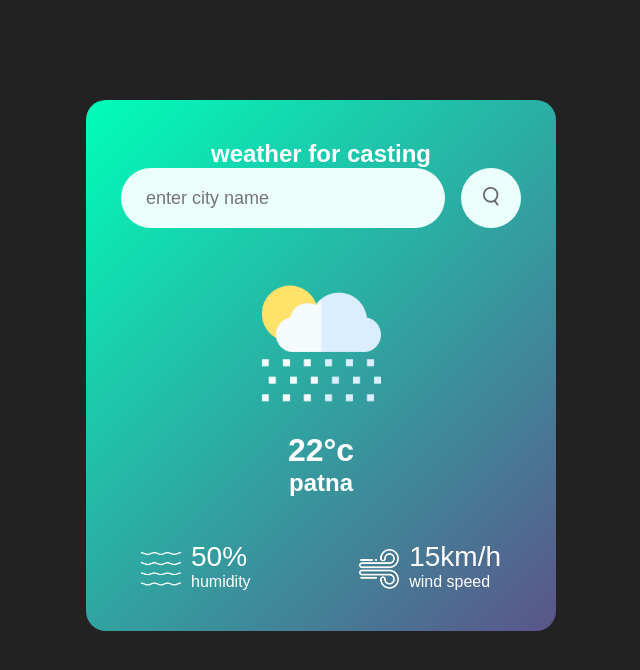
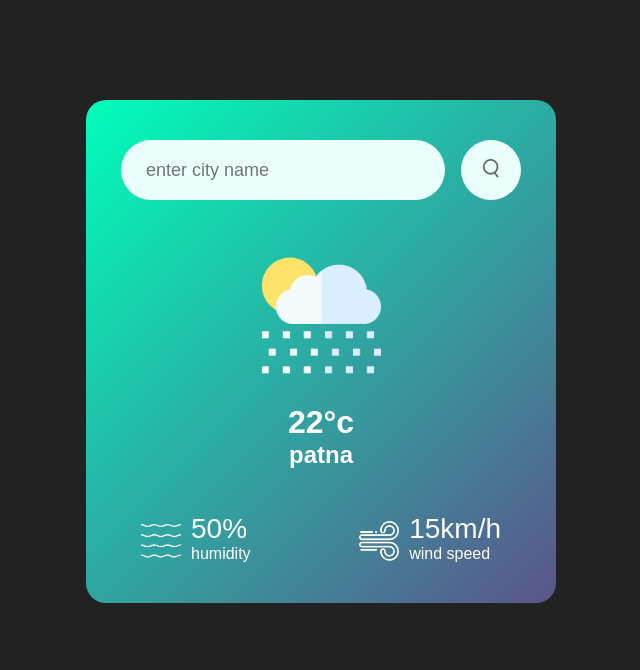
Before and after one commit to udaybscitstudent/weatherforcasting, a plain HTML site: page index.html in a window 1280 px wide. Shown: the whole page, without its empty margins (319-959 px from the left). Drawn offline with Linux system fonts and the light colour scheme; no server answers.

Commit message:
Update index.html

```diff
--- a/index.html
+++ b/index.html
@@ -8,7 +8,6 @@
 </head>
 <body>
     <div class="card">
-        <h2>weather for casting</h2>
         <div class="search">
             <input type="text" name="search" placeholder="enter city name" spellcheck="false">
             <button onclick="cityValue()"><img src="search.png"></button>
```
